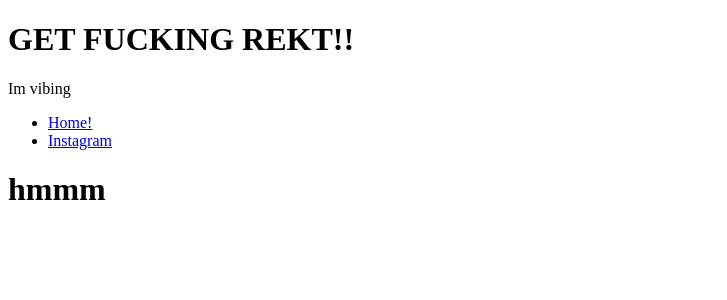
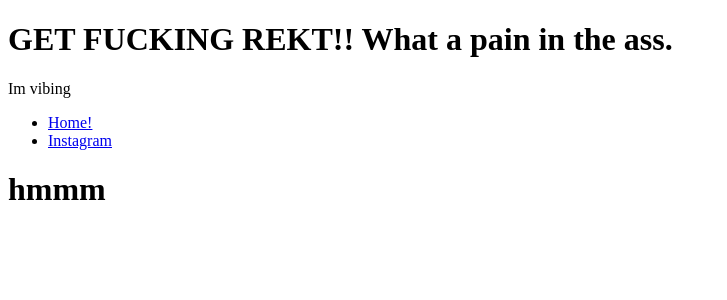
Before and after one commit to LiteralHat/literalhat.github.io, a Jekyll site: the page built from index.html, in a window 1280 px wide. Shown: the top 300 px of the page, without its empty margins (0-727 px from the left). Built offline with Jekyll 4.4.1, drawn with Linux system fonts in a browser that asks for light colours; Markdown is read by kramdown in place of the engine named in the settings.

Commit message:
Update default.html

```diff
--- a/_layouts/default.html
+++ b/_layouts/default.html
@@ -16,7 +16,7 @@
 	<body>
 		<div class="container">
     		<div class="blurb">
-        		<h1>GET FUCKING REKT!!</h1>
+        		<h1>GET FUCKING REKT!! What a pain in the ass.</h1>
 				<p>Im vibing</p>
 			    		<ul>
         		<li><a href="/">Home!</a></li>
```
